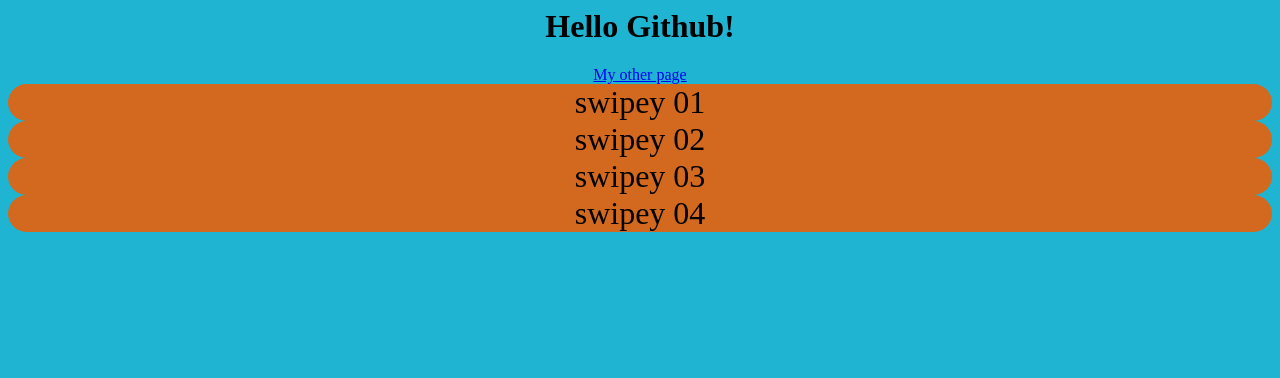
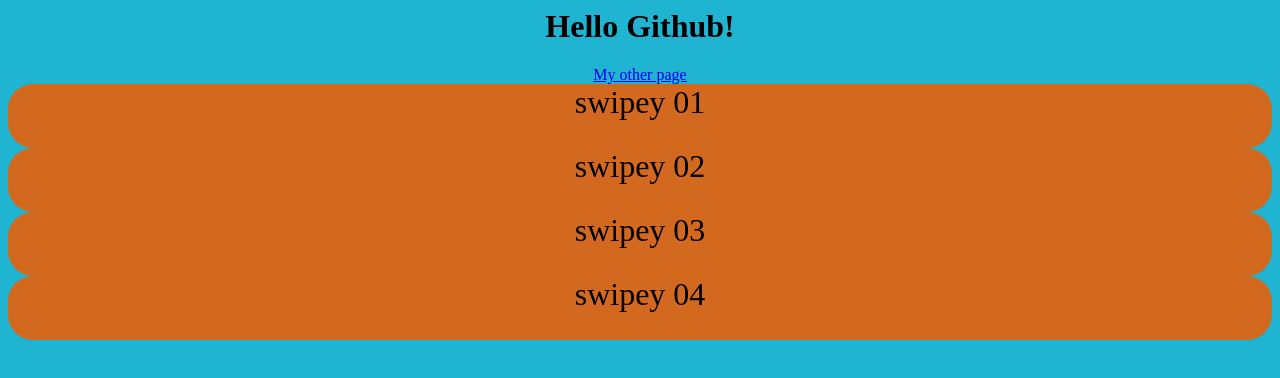
Before and after one commit to jr2nd/swipey, a plain HTML site: page index.html in a window 1280 px wide. Drawn offline with Linux system fonts and the light colour scheme.

Commit message:
1 file modified

```diff
--- a/styles.css
+++ b/styles.css
@@ -16,6 +16,7 @@ body {
   background-color: #d2691e;
   font-size: 2em;
   border-radius: 25px 25px 25px 25px;
+  height: 2em;
 
 }
 .swipey:active {
```
